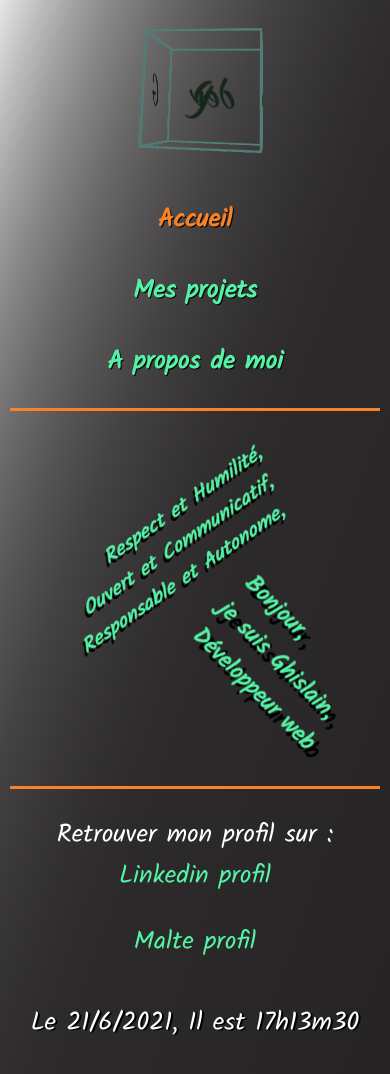
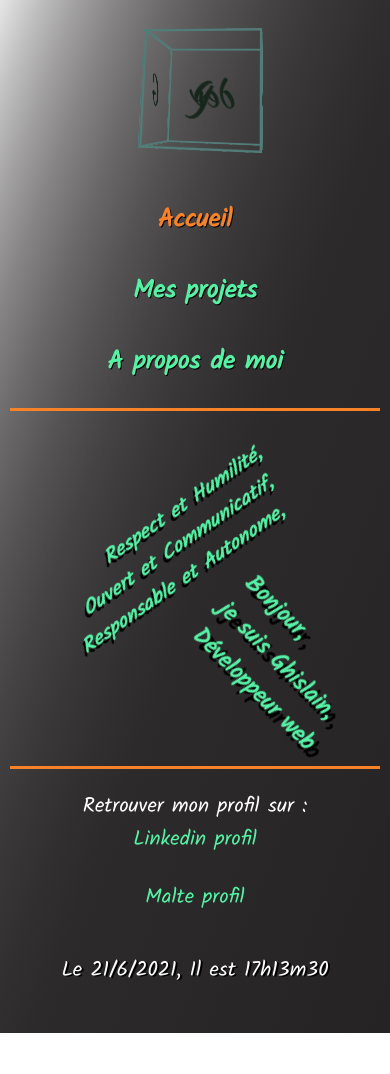
Before and after one commit to ghislaingirardeau/Portfolio_Nuxt, a Nuxt app: page / in a window 390 px wide. Shown: the top 1074 px of the page. After the commit the page ends 1033 px from the top, so only its background shows below. Built offline with nearby package versions, Linux system fonts and the light colour scheme.

Commit message:
margin with footer

```diff
--- a/assets/css/sass/components/footer.scss
+++ b/assets/css/sass/components/footer.scss
@@ -1,10 +1,10 @@
 .footer__layout {
   border-top: 3px solid $color-third;
-  margin-top: 80px;
   color: white;
   display: flex;
   flex-wrap: wrap;
   justify-content: center;
+  margin-top: 20px;
 
   & > ul{
     font-size: 1.6rem;
@@ -33,9 +33,9 @@
 
 @media screen and (max-width: 700px) {
   .footer__layout {
-    margin-top: 40px;
+    margin-top: 20px;
     & > ul{
-
+      font-size: 1.3rem;
       & > li{
         margin-left: 0px;
         display: block;
--- a/assets/css/sass/pages/accueil.scss
+++ b/assets/css/sass/pages/accueil.scss
@@ -26,7 +26,7 @@
 	}
 }
 
-@media screen and (max-width: 780px) {
+@media screen and (max-width: 1080px) {
 	.block__moi{
 		font-size: 3.5vw;
 		padding-top: 40%;
```
